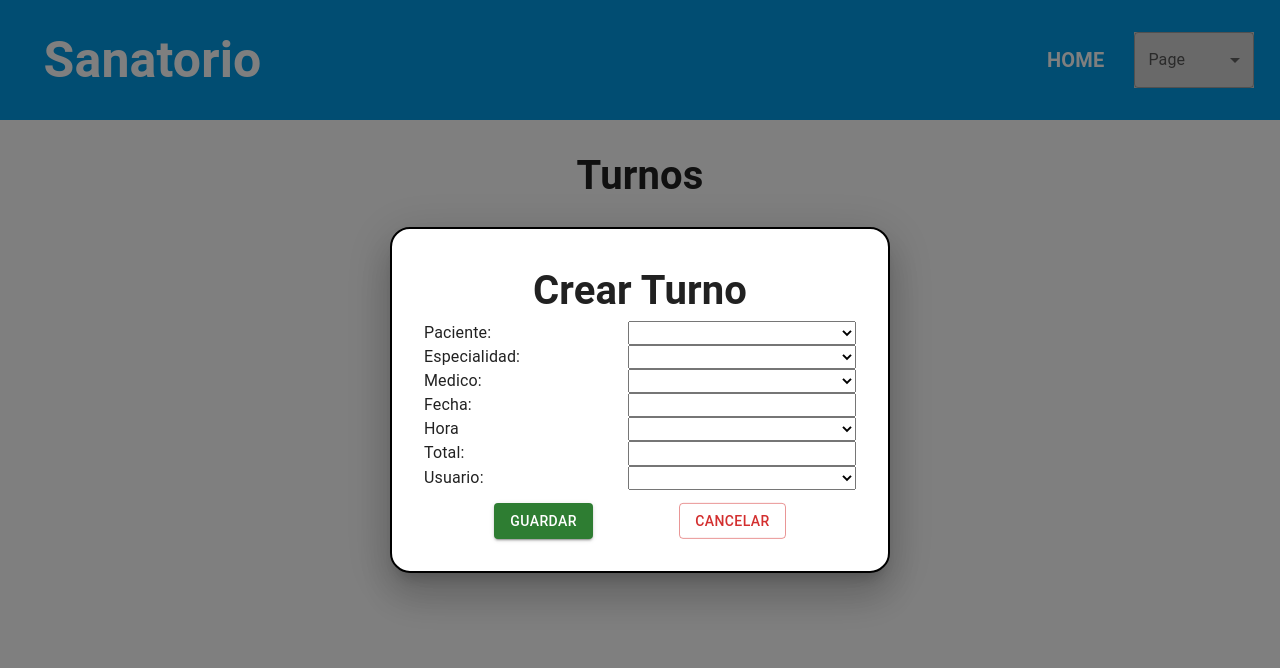
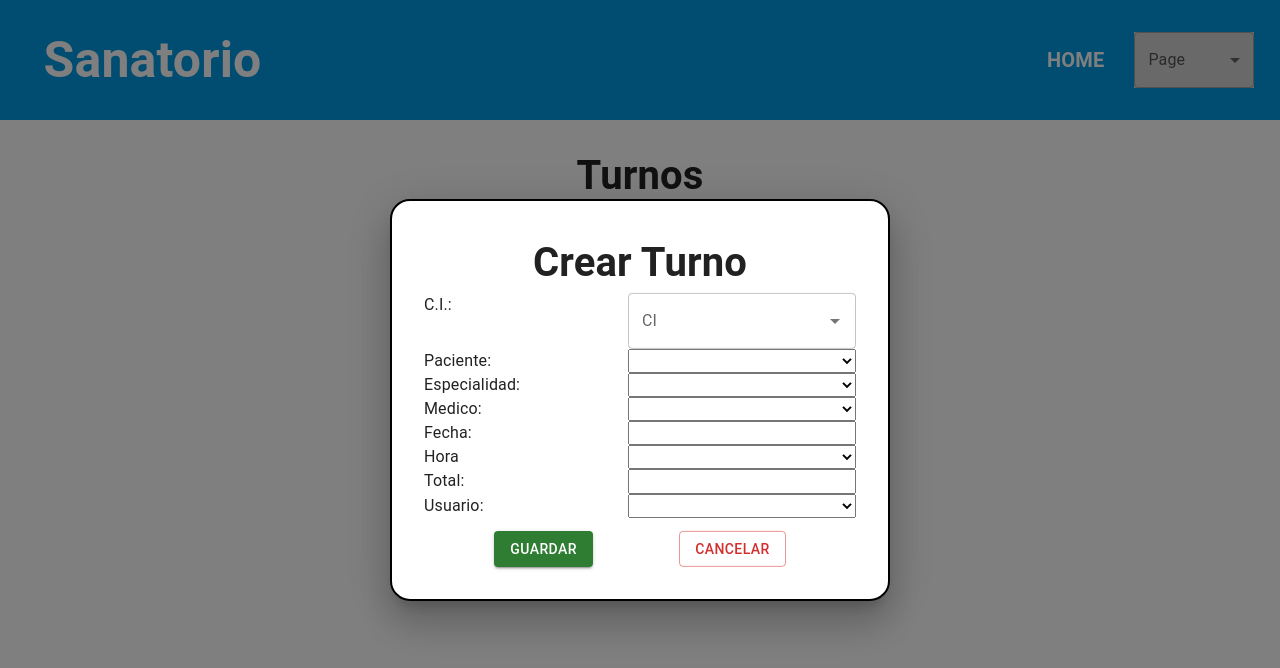
Before and after one commit to gustavo513/proyectoGSAN, a React (Vite) app in the folder client/: page /turnos in a window 1280 px wide. Both pictures are taken after a click on the button "CREAR TURNO". Shown: the top 668 px of the page. Built offline with nearby package versions, Linux system fonts and the light colour scheme; no server answers.

Commit message:
Modificaciones realizadas el vista turnos al momento de actualizar

```diff
--- a/client/src/components/CardAgendarPaciente.jsx
+++ b/client/src/components/CardAgendarPaciente.jsx
@@ -1,7 +1,10 @@
-function CardAgendarPaciente({ pacientes }) {
+function CardAgendarPaciente({ pacientes, cedula }) {
+
+    const pacienteElegido = pacientes.filter(paciente => paciente.ci === cedula);
+
     return (
-        pacientes.map((paciente) => (
-            <option key={paciente.pacienteid} value={paciente.pacienteid}>
+        pacienteElegido.map((paciente) => (
+            <option key={paciente.pacienteid} value={paciente.pacienteid} >
                 {paciente.nombre} {paciente.apellido}
             </option>
         ))
--- a/client/src/context/CiudadContext.jsx
+++ b/client/src/context/CiudadContext.jsx
@@ -35,7 +35,7 @@ export const CiudadContextProvider = ({ children }) => {
     const CrearCiudad = async (Ciudad) => {
         try {
             const response = await crearCiudadRequest(Ciudad);
-            console.log(response);
+
         } catch (error) {
             console.error(error);
         }
@@ -54,7 +54,7 @@ export const CiudadContextProvider = ({ children }) => {
     const actualizarCiudad = async(id, Ciudad) => {
         try {
             const response = await actualizarCiudadRequest(id, Ciudad);
-            console.log(response.data);
+
         } catch (error) {
             console.error(error);
         }
--- a/client/src/context/EspecialidadContext.jsx
+++ b/client/src/context/EspecialidadContext.jsx
@@ -35,7 +35,7 @@ export const EspecialidadContextProvider = ({ children }) => {
     const CrearEspecialidad = async (especialidad) => {
         try {
             const response = await crearEspecialidadRequest(especialidad);
-            console.log(response);
+
         } catch (error) {
             console.error(error);
         }
@@ -54,7 +54,7 @@ export const EspecialidadContextProvider = ({ children }) => {
     const actualizarEspecialidad = async(id, especialidad) => {
         try {
             const response = await actualizarEspecialidadRequest(id, especialidad);
-            console.log(response.data);
+
         } catch (error) {
             console.error(error);
         }
--- a/client/src/context/HorarioContext.jsx
+++ b/client/src/context/HorarioContext.jsx
@@ -37,7 +37,7 @@ import { createContext, useContext, useState } from 'react';
                 if(response.data === 'ERROR: El registro ya existe...'){
                     window.alert(response.data);
                 }
-                console.log( response.data);
+
             } catch (error) {
                 console.error(error);
             }
@@ -59,7 +59,7 @@ import { createContext, useContext, useState } from 'react';
         const ActualizarHorario = async(id, newData)=>{
             try {
                 const response =  await ActualizarHorarioRequest(id, newData);
-                console.log(response.data);
+
             } catch (error) {
                 console.error(error);
             }
--- a/client/src/context/MedicosContext.jsx
+++ b/client/src/context/MedicosContext.jsx
@@ -46,7 +46,7 @@ export const MedicosContextProvider = ({ children }) => {
     const CrearMedico = async(medico)=>{
         try {
             const response = await CrearMedicoRequest(medico);
-            console.log(response.data);
+
         } catch (error) {
             console.error(error);
         }
@@ -65,7 +65,7 @@ export const MedicosContextProvider = ({ children }) => {
     const ActualizarMedico = async(id, newData)=>{
         try {
             const response = await ActualizarMedicoRequest(id, newData);
-            console.log(response.data);
+
         } catch (error) {
             console.error(error);
         }
--- a/client/src/context/barriosContext.jsx
+++ b/client/src/context/barriosContext.jsx
@@ -36,7 +36,7 @@ export const BarriosContextProvider = ({ children }) => {
     const CrearBarrios = async (barrios) => {
         try {
             const response = await crearBarrioRequest(barrios);
-            console.log(response);
+
         } catch (error) {
             console.error(error);
         }
@@ -57,7 +57,7 @@ export const BarriosContextProvider = ({ children }) => {
     const actualizarBarrios = async(id, barrio) => {
         try {
             const response = await actualizarBarrioRequest(id, barrio);
-            console.log(response.data);
+
         } catch (error) {
             console.error(error);
         }
--- a/client/src/context/pacientesContext.jsx
+++ b/client/src/context/pacientesContext.jsx
@@ -36,7 +36,7 @@ export const PacientesContextProvider = ({ children }) => {
     const CrearPacientes = async(pacientes)=>{
         try {
             const response = await CrearPacientesRequest(pacientes);
-            console.log(response.data);
+
         } catch (error) {
             console.error(error);
         }
@@ -55,7 +55,7 @@ export const PacientesContextProvider = ({ children }) => {
     const ActualizarPacientes = async(id, newData)=>{
         try {
             const response = await ActualizarPacientesRequest(id, newData);
-            console.log(response.data);
+
         } catch (error) {
             console.error(error);
         }
--- a/client/src/pages/CiudadesPage/CiudadesForm.jsx
+++ b/client/src/pages/CiudadesPage/CiudadesForm.jsx
@@ -60,7 +60,7 @@ function CiudadForm({ handleClose, ciudadId }) {
                     initialValues={Ciudad}
                     enableReinitialize={true}
                     onSubmit={async (values, actions) => {
-                        console.log(values);
+
                         if (ciudadId) {
                             await actualizarCiudad(ciudadId, values);
                             handleClose();
--- a/client/src/pages/EspecialidadesPages/EspecialidadForm.jsx
+++ b/client/src/pages/EspecialidadesPages/EspecialidadForm.jsx
@@ -60,7 +60,7 @@ function EspecialidadForm({ handleClose, especialidadId }) {
                     initialValues={especialidad}
                     enableReinitialize={true}
                     onSubmit={async (values, actions) => {
-                        console.log(values);
+
                         if (especialidadId) {
                             await actualizarEspecialidad(especialidadId, values);
                             handleClose();
--- a/client/src/pages/MedicosPages/MedicosForm.jsx
+++ b/client/src/pages/MedicosPages/MedicosForm.jsx
@@ -114,10 +114,10 @@ function MedicosForm({ medicoId, handleCloseModal, handleClose }) {
                     initialValues={medicos}
                     enableReinitialize={true}
                     onSubmit={async (values, actions) => {
-                        console.log(values);
+
                         if (medicoId) {
                             await ActualizarMedico(medicoId, values);
-                            console.log(values);
+
                             handleCloseModal();
 
                         } else {
--- a/client/src/pages/TurnosPages/TurnosForm.jsx
+++ b/client/src/pages/TurnosPages/TurnosForm.jsx
@@ -17,6 +17,9 @@ import FuncionArrayHoras from "../../functions/FuncionArrayHoras";
 
 import DatePicker from "react-datepicker";
 import "react-datepicker/dist/react-datepicker.css";
+
+import TextField from '@mui/material/TextField';
+import Autocomplete from '@mui/material/Autocomplete';
 
 //!Should solve the problem
 {/*const isWeekday = (date) => {
@@ -45,6 +48,9 @@ const Formulario = styled("div")({
     paddingBottom: "3%",
 
 });
+
+
+
 function TurnosForm({ turnoId, handleClose }) {
     const { CargarEspecialidades, especialidades } = useEspecialidad();
     const { CrearTurno, ListarTurno, ActualizarTurno } = useTurnos();
@@ -52,7 +58,7 @@ function TurnosForm({ turnoId, handleClose }) {
     const { ListarPacientes, pacientes } = usePacientes();
     const [selectedDate, setSelectedDate] = useState(null);
 
-    const [updateDate, setUpdateDate] = useState(null);
+
 
 
     const [formattedDate, setFormattedDate] = useState("");
@@ -66,13 +72,13 @@ function TurnosForm({ turnoId, handleClose }) {
     const [especialidadId, setEspecialidadId] = useState('');
 
     const handleEspecialidadChange = (e) => {
-        setEspecialidadId(e.target.value);
+        setEspecialidadId(e);
     }
 
     const [medicoElegido, setMedicoElegido] = useState(null);
 
     const desabilitar = DiasDisponibles(medicoElegido);
-    console.log(desabilitar);
+
 
     const isWeekday = (date) => {
 
@@ -84,6 +90,14 @@ function TurnosForm({ turnoId, handleClose }) {
     const horaObjeto = FuncionHoraPorDias(formattedDate, medicoElegido)
     const horas = (horaObjeto !== undefined) ? FuncionArrayHoras(horaObjeto) : 'Espere';
 
+    const [ciElegido, setCiElegido] = useState(null);
+
+
+    const handleCiChange = (value) => {
+        const ciMod = value;
+        const val = ciMod.label;
+        setCiElegido(val);
+    }
 
     const [turno, setTurno] = useState({
         fecha: "",
@@ -114,7 +128,8 @@ function TurnosForm({ turnoId, handleClose }) {
                     total: response.total,
                     pacienteid: response.pacienteId,
                     medicoid: response.medicoId,
-                    usuarioid: response.usuarioId
+                    usuarioid: response.usuarioId,
+                    estado: response.estado
 
                 });
                 setMedicoElegido(response.medicoId);
@@ -139,7 +154,7 @@ function TurnosForm({ turnoId, handleClose }) {
     }
     function renderPacientes() {
         if (pacientes.length === 0) return <option value={""}> No hay pacientes </option>
-        return < CardAgendarPaciente pacientes={pacientes} />
+        return < CardAgendarPaciente pacientes={pacientes} cedula={ciElegido} />
     }
 
     function renderEspecialidades() {
@@ -156,9 +171,20 @@ function TurnosForm({ turnoId, handleClose }) {
         setEspecialidadId("");
     }
 
-    console.log(horaObjeto);
+    let pacientesCI;
+    if (pacientes.length > 0) {
+        pacientesCI = pacientes.map(paciente => paciente.ci);
 
-    console.log(horas);
+    }
+
+    let dicCI = [];
+    if (pacientesCI !== undefined) {
+        dicCI = pacientesCI.map((ci => ({ label: ci })));
+    }
+
+
+
+
 
     return (
         <div>
@@ -170,6 +196,7 @@ function TurnosForm({ turnoId, handleClose }) {
                     onSubmit={async (values, actions) => {
 
                         values.fecha = formattedDate;
+
 
                         if (turnoId) {
                             await ActualizarTurno(turnoId, values);
@@ -188,19 +215,44 @@ function TurnosForm({ turnoId, handleClose }) {
                         <Form onSubmit={handleSubmit}>
 
                             <Formulario>
+                                {!turnoId && (
+
+
+                                <label>C.I.:</label>
+                                )}
+                                 {!turnoId && (
+                                <Autocomplete
+                                    disablePortal
+                                    id="combo-box-demo"
+                                    options={dicCI}
+                                    getOptionLabel={(option) => option.label}
+                                    onChange={(e, value) => { handleCiChange(value) }}
+                                    isOptionEqualToValue={(option, value) => option.label === value.label}
+                                    renderInput={(params) => <TextField {...params} label="CI" />}
+                                />
+                                )}
+
+                                {!turnoId && (
+
+
                                 <label >Paciente:</label>
+                                )}
+                                {!turnoId && (
                                 <select name="pacienteid" value={values.pacienteid} onChange={handleChange}>
                                     <option initialvalues="" hidden></option>
                                     {renderPacientes()}
                                 </select>
+                                )}
+
+
+                                {!turnoId && (
+                                    <label>Especialidad: </label>
+                                )}
 
                                 {!turnoId && (
 
 
-                                    <label>Especialidad: </label>
-                                )}
-                                {!turnoId && (
-                                    <select name="especialidadId" value={especialidadId} onChange={handleEspecialidadChange} >
+                                    <select name="especialidadId" value={especialidadId} onChange={(e) => handleEspecialidadChange(e.target.value)} >
                                         <option initialvalues="" ></option>
                                         {
                                             renderEspecialidades()
@@ -208,7 +260,6 @@ function TurnosForm({ turnoId, handleClose }) {
                                         }
 
                                     </select>
-
                                 )}
 
 
@@ -260,13 +311,13 @@ function TurnosForm({ turnoId, handleClose }) {
                                 {/*<input type="date" name="fecha" value={values.fecha} onChange={(e) => { handleChange(e), setDate(e.target.value) }} />
                                 */}
                                 <label >Hora</label>
-                                {!turnoId &&(
+                                {!turnoId && (
                                     <select name="hora" value={values.hora} onChange={handleChange}>
                                         <option initialvalues="" hidden></option>
                                         {renderHoras()}
                                     </select>
                                 )}
-                                {turnoId &&(
+                                {turnoId && (
                                     <select name="hora" value={values.hora} onChange={handleChange}>
                                         <option initialvalues={values.hora} hidden></option>
                                         {renderHoras()}
@@ -278,6 +329,19 @@ function TurnosForm({ turnoId, handleClose }) {
                                 <label >Total:</label>
                                 <input type="text" name="total" value={values.total} onChange={handleChange} />
 
+                                {turnoId &&(
+                                    <label>Estado:</label>
+                                )}
+                                {turnoId &&(
+                                    <select type="text" name="estado" value={values.estado} onChange={handleChange}>
+                                        <option initialvalues={values.estado} hidden></option>
+                                        <option value="P">Pendiente</option>
+                                        <option value="C">Confirmado</option>
+                                        <option value="A">Ausente</option>
+                                        <option value="S">Suspendido</option>
+                                        <option value="F">Finalizado</option>
+                                    </select>
+                                )}
 
                                 <label >Usuario:</label>
                                 <select name="usuarioid" value={values.usuarioid} onChange={handleChange}>
```
Lines whose indentation alone changed are shown as unchanged.
